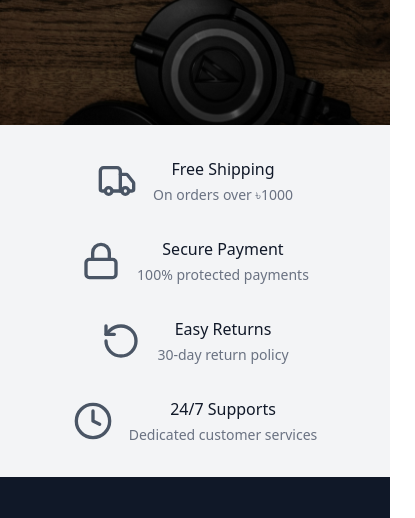
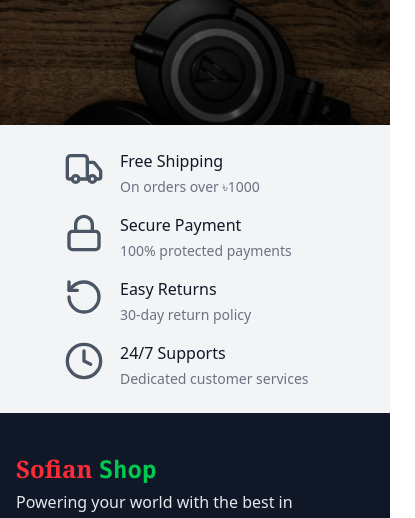
Before and after one commit to marleyDip/React-ECommerce-Context-API-Tailwind-CSS, a React (Vite) app: page / in a window 390 px wide. Shown: the part 541-1059 px from the top of the page, 415 px wide, since content can reach past the window. Built offline with nearby package versions, Linux system fonts and the light colour scheme; no server answers.

Commit message:
Responsive Home Page

```diff
--- a/src/components/Carousel.jsx
+++ b/src/components/Carousel.jsx
@@ -88,13 +88,13 @@ const Carousel = () => {
               key={index}
               className="bg-gradient-to-r from-[#0f0c29] via-[#302b63] to-[#24243e] -z-10"
             >
-              <div className="flex items-center justify-center h-[600px] px-4 gap-10">
-                <div className="space-y-6">
+              <div className="flex flex-col md:flex-row items-center justify-center h-[600px] px-4 gap-10 my-24 sm:my-28 md:my-0">
+                <div className="space-y-3 md:space-y-6">
                   <h3 className="text-red-500 font-semibold font-sans text-sm">
                     Powering your world with the best in Electronics
                   </h3>
 
-                  <h1 className="text-4xl font-bold uppercase line-clamp-3 text-white md:w-[500px]">
+                  <h1 className="text-xl md:text-4xl font-bold uppercase line-clamp-2 md:line-clamp-3 text-white md:w-[500px]">
                     {item.title}
                   </h1>
 
@@ -111,7 +111,7 @@ const Carousel = () => {
                   <img
                     src={item.image}
                     alt={item.title}
-                    className="w-[500px] rounded-full shadow-2xl shadow-red-400 transform hover:scale-105 active:95 hover:-translate-y-4 hover:translate-x-4 hover:rotate-[360deg] transition-all duration-300 ease-in-out"
+                    className="w-[500px] rounded-full shadow-2xl shadow-red-400 transform hover:scale-102 sm:hover:scale-105 active:95 hover:-translate-y-4 hover:translate-x-2 sm:hover:-translate-y-2 sm:hover:translate-x-4 hover:rotate-[360deg] transition-all duration-300 ease-in-out"
                   />
                 </div>
               </div>
--- a/src/components/Category.jsx
+++ b/src/components/Category.jsx
@@ -27,7 +27,7 @@ const Category = () => {
 
   return (
     <div className="bg-[#101829]">
-      <div className="max-w-7xl mx-auto px-4 py-7 gap-4 flex items-center justify-around">
+      <div className="max-w-7xl mx-auto px-4 py-7 gap-4 flex flex-wrap items-center justify-center md:justify-around">
         {categoryOnlyData.map((item, index) => {
           return (
             <div key={index}>
--- a/src/components/Features.jsx
+++ b/src/components/Features.jsx
@@ -13,14 +13,14 @@ const features = [
 
 const Features = () => {
   return (
-    <div className="bg-gray-100 px-4 py-8 sm:px-6 lg:px-8">
+    <div className="bg-gray-100 px-4 py-6 md:py-8 sm:px-6 lg:px-8">
       <div className="max-w-7xl mx-auto">
-        <div className="grid grid-cols-1 sm:grid-cols-3 lg:grid-cols-4 gap-y-8 lg:gap-x-8">
+        <div className="grid grid-cols-1 sm:grid-cols-2 md:grid-cols-3 lg:grid-cols-4 gap-y-4 lg:gap-x-6">
           {features.map((feature, index) => {
             return (
               <div
                 key={index}
-                className="group flex items-center justify-center text-center sm:text-left cursor-pointer"
+                className="group flex items-start sm:items-center px-12 sm:px-0 justify-start sm:justify-center md:justify-start text-left cursor-pointer rounded-lg hover:shadow-md transition"
               >
                 <feature.icon
                   className="flex-shrink-0 h-10 w-10 text-gray-600 group-hover:text-gray-800 transform group-hover:rotate-[360deg] transition-all duration-200 ease-in-out  "
@@ -28,11 +28,11 @@ const Features = () => {
                 />
 
                 <div className="ml-4">
-                  <p className="text-base font-medium text-gray-900">
+                  <p className="text-base sm:text-lg font-medium sm:font-semibold text-gray-900">
                     {feature.text}
                   </p>
 
-                  <p className="mt-1 text-sm font-normal text-gray-500">
+                  <p className="mt-1 text-sm font-normal text-gray-500 group-hover:text-red-700">
                     {feature.subtext}
                   </p>
                 </div>
--- a/src/components/ProductListView.jsx
+++ b/src/components/ProductListView.jsx
@@ -7,21 +7,21 @@ const ProductListView = ({ product }) => {
 
   return (
     <div className="space-y-4 mt-2.5 rounded-2xl shadow-md">
-      <div className="bg-gray-100 p-2.5 gap-7 flex items-center rounded-md shadow-md">
+      <div className="bg-gray-100 p-2.5 gap-3.5 sm:gap-7 flex items-center rounded-md shadow-md">
         <img
           src={product.image}
           alt={product.title}
-          className="w-60 h-60 rounded-md shadow-md hover:rounded-lg hover:shadow-lg hover:scale-102 cursor-pointer"
+          className="h-36 w-24 sm:h-52 sm:w-52 md:w-60 md:h-60 rounded-md shadow-md hover:rounded-lg hover:shadow-lg hover:scale-102 cursor-pointer"
           onClick={() => navigate(`/products/${product.id}`)}
         />
 
-        <div className="group space-y-2">
-          <h1 className="text-xl font-bold line-clamp-2 group-hover:text-red-400 w-full">
+        <div className="group space-y-1 sm:space-y-2 md:space-y-4">
+          <h1 className="text-base sm:text-lg md:text-xl font-medium sm:font-bold line-clamp-1 sm:line-clamp-2 group-hover:text-red-400 w-[220px] md:w-full">
             {product.title}
           </h1>
 
-          <p className="font-semibold flex items-center text-lg">
-            <span className="text-2xl group-hover:text-emerald-700">
+          <p className="font-medium  sm:font-semibold flex items-center text-sm sm:text-lg">
+            <span className="text-base sm:text-xl md:text-2xl group-hover:text-emerald-700">
               BDT {product.price}
             </span>
 
@@ -30,7 +30,7 @@ const ProductListView = ({ product }) => {
             </span>
           </p>
 
-          <p className="font-medium text-lg">
+          <p className="font-medium text-sm sm:text-lg">
             Free Delivery -{" "}
             <span className="font-semibold group-hover:text-red-700">
               {new Date(Date.now() + 86400000).toLocaleDateString("en-US", {
--- a/src/pages/Home.jsx
+++ b/src/pages/Home.jsx
@@ -4,11 +4,11 @@ import MidBanner from "../components/MidBanner";
 
 const Home = () => {
   return (
-    <>
+    <div className="overflow-x-hidden">
       <Carousel />
       <MidBanner />
       <Features />
-    </>
+    </div>
   );
 };
 
```
